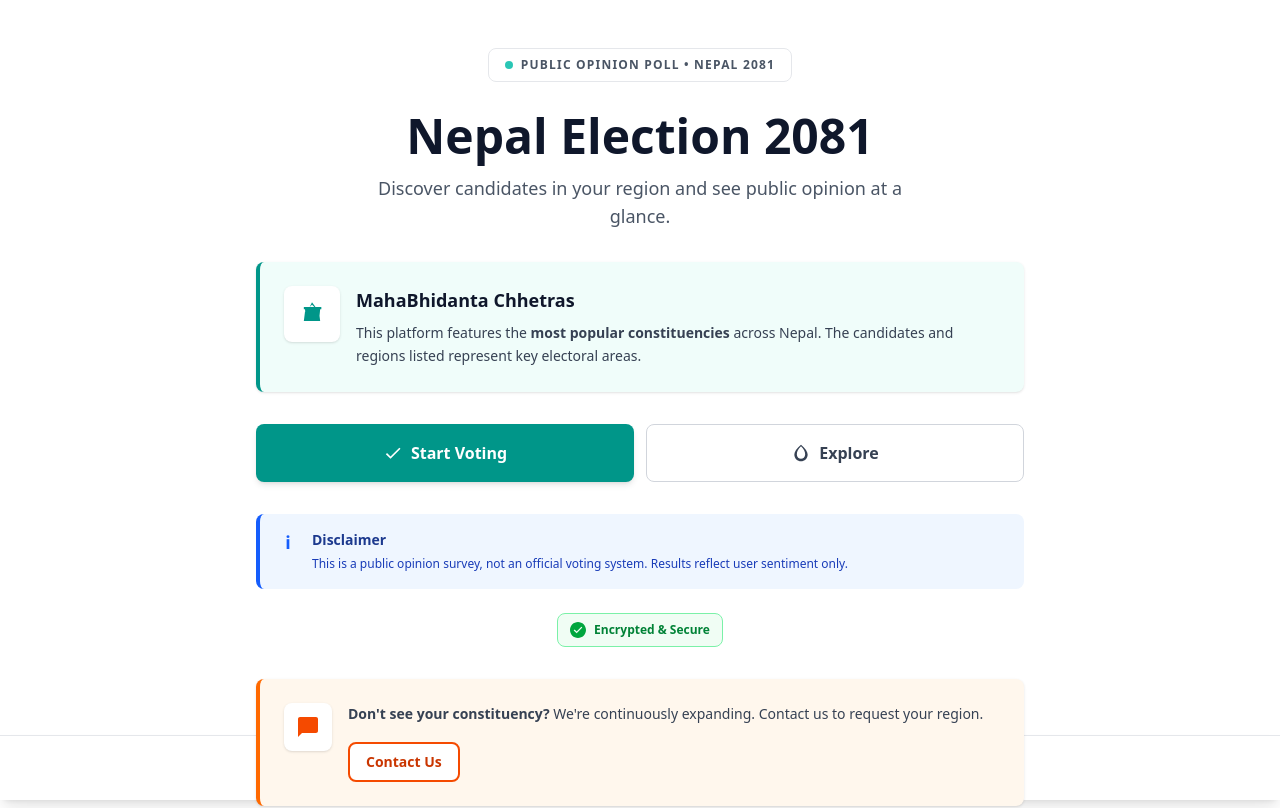
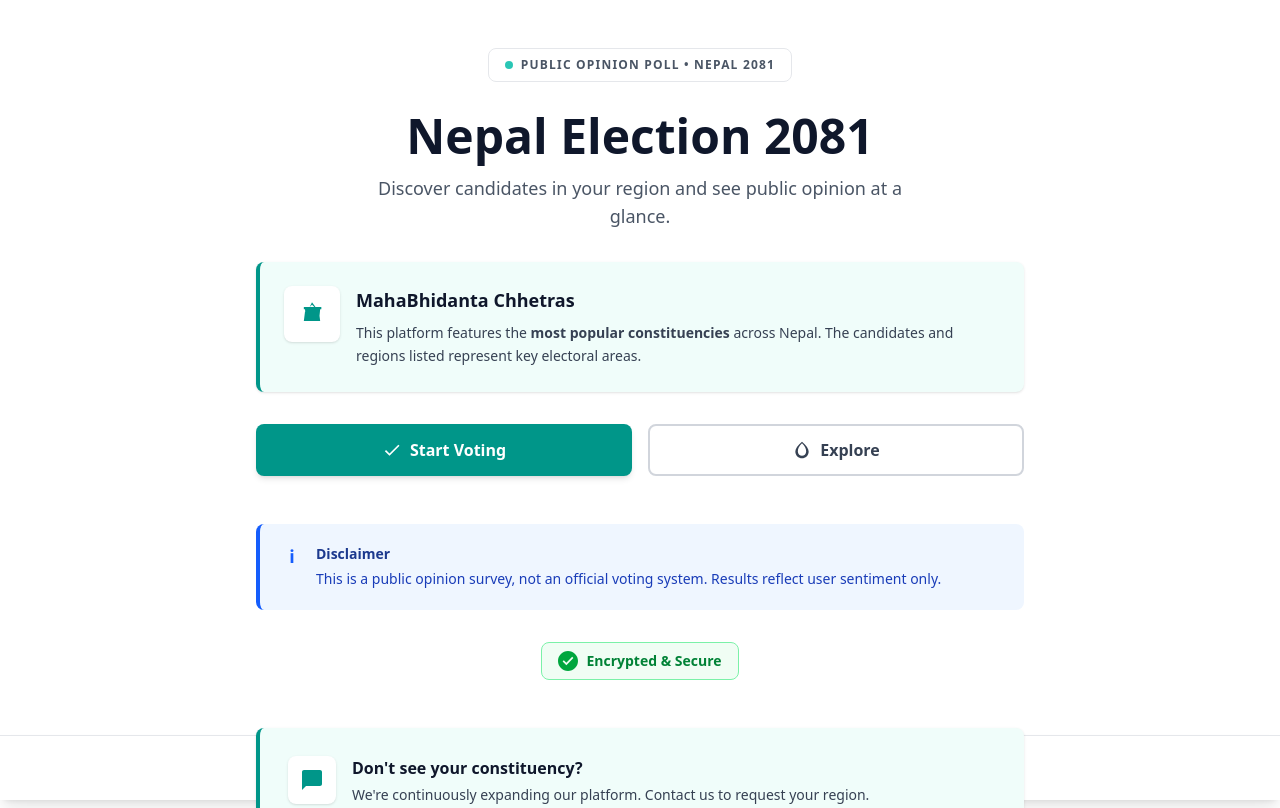
Before and after one commit to Dikshitxjs/election, a Next.js app: page / in a window 1280 px wide. Shown: the top 808 px of the page. Built offline with nearby package versions, Linux system fonts and the light colour scheme; no server answers.

Commit message:
refactor ui

```diff
--- a/components/landing/hero.tsx
+++ b/components/landing/hero.tsx
@@ -48,10 +48,10 @@ export default function Hero() {
         </div>
 
         {/* CTA Buttons - two main actions */}
-        <div className="grid grid-cols-2 gap-3 mb-8">
+        <div className="grid grid-cols-2 gap-4 mb-12">
           <button
             onClick={() => router.push("/explore")}
-            className="py-4 text-base font-bold rounded-lg bg-teal-600 hover:bg-teal-700 text-white shadow-md hover:shadow-lg transition flex items-center justify-center gap-2"
+            className="py-3 px-4 text-base font-semibold rounded-lg bg-teal-600 hover:bg-teal-700 text-white shadow-md hover:shadow-lg transition flex items-center justify-center gap-2"
           >
             <svg className="w-5 h-5" fill="currentColor" viewBox="0 0 24 24">
               <path d="M9 16.17L4.83 12l-1.42 1.41L9 19 21 7l-1.41-1.41L9 16.17z" />
@@ -61,7 +61,7 @@ export default function Hero() {
 
           <button
             onClick={() => router.push("/explore")}
-            className="py-4 text-base font-bold rounded-lg border border-gray-300 text-gray-700 bg-white hover:bg-gray-50 transition flex items-center justify-center gap-2"
+            className="py-3 px-4 text-base font-semibold rounded-lg border-2 border-gray-300 text-gray-700 bg-white hover:bg-gray-50 transition flex items-center justify-center gap-2"
           >
             <svg className="w-5 h-5" fill="currentColor" viewBox="0 0 24 24">
               <path d="M12 2c5.33 4.55 8 8.48 8 11.8 0 4.98-3.8 8.2-8 8.2s-8-3.22-8-8.2c0-3.32 2.67-7.25 8-11.8m0 2c-3.35 3-5 6.2-5 9.8 0 3.35 2.57 5.2 5 5.2s5-1.85 5-5.2c0-3.6-1.65-6.8-5-9.8z" />
@@ -71,12 +71,12 @@ export default function Hero() {
         </div>
 
         {/* Disclaimer */}
-        <div className="bg-blue-50 border-l-4 border-blue-600 rounded-lg p-4 mb-6">
+        <div className="bg-blue-50 border-l-4 border-blue-600 rounded-lg p-5 mb-8">
           <div className="flex gap-3">
             <div className="w-6 h-6 flex items-center justify-center shrink-0 text-blue-600 font-bold text-lg">ℹ</div>
             <div>
               <p className="font-semibold text-blue-900 text-sm mb-1">Disclaimer</p>
-              <p className="text-blue-800 text-xs leading-relaxed">
+              <p className="text-blue-800 text-sm leading-relaxed">
                 This is a public opinion survey, not an official voting system. Results reflect user sentiment only.
               </p>
             </div>
@@ -84,32 +84,33 @@ export default function Hero() {
         </div>
 
         {/* Security Note */}
-        <div className="text-center mb-8">
-          <div className="inline-flex items-center gap-2 px-3 py-2 bg-green-50 rounded-lg border border-green-300">
-            <svg className="w-4 h-4 text-green-600" fill="currentColor" viewBox="0 0 24 24">
+        <div className="text-center mb-12">
+          <div className="inline-flex items-center gap-2 px-4 py-2 bg-green-50 rounded-lg border border-green-300">
+            <svg className="w-5 h-5 text-green-600" fill="currentColor" viewBox="0 0 24 24">
               <path d="M12 0c-6.627 0-12 5.373-12 12s5.373 12 12 12 12-5.373 12-12-5.373-12-12-12zm-1.959 17l-4.5-4.319 1.395-1.435 3.08 2.937 7.021-7.183 1.422 1.409-8.418 8.591z" />
             </svg>
-            <p className="text-xs text-green-700 font-semibold">Encrypted & Secure</p>
+            <p className="text-sm text-green-700 font-semibold">Encrypted & Secure</p>
           </div>
         </div>
 
-        {/* Contact Section */}
-        <div className="border-l-4 border-orange-500 bg-orange-50 rounded-lg p-6 shadow-sm">
+        {/* Contact Section - Professional Teal */}
+        <div className="border-l-4 border-teal-600 bg-teal-50 rounded-lg p-7 shadow-sm">
           <div className="flex gap-4 items-start">
-            <div className="shrink-0 w-12 h-12 rounded-lg bg-white flex items-center justify-center text-orange-600 shadow-sm">
+            <div className="shrink-0 w-12 h-12 rounded-lg bg-white flex items-center justify-center text-teal-600 shadow-sm">
               <svg className="w-6 h-6" fill="currentColor" viewBox="0 0 24 24">
                 <path d="M20 2H4c-1.1 0-2 .9-2 2v18l4-4h14c1.1 0 2-.9 2-2V4c0-1.1-.9-2-2-2z" />
               </svg>
             </div>
 
             <div className="flex-1">
-              <p className="text-sm text-gray-700 leading-relaxed">
-                <strong>Don't see your constituency?</strong> We're continuously expanding. Contact us to request your region.
+              <h4 className="font-bold text-slate-900 mb-1">Don't see your constituency?</h4>
+              <p className="text-sm text-gray-700 leading-relaxed mb-4">
+                We're continuously expanding our platform. Contact us to request your region.
               </p>
 
               <button
                 onClick={() => router.push("/contact")}
-                className="mt-4 py-2 px-4 text-sm font-semibold rounded-lg border-2 border-orange-600 text-orange-700 bg-white hover:bg-orange-50 transition flex items-center gap-2"
+                className="py-2 px-6 text-sm font-semibold rounded-lg bg-teal-600 text-white hover:bg-teal-700 transition"
               >
                 Contact Us
               </button>
```
